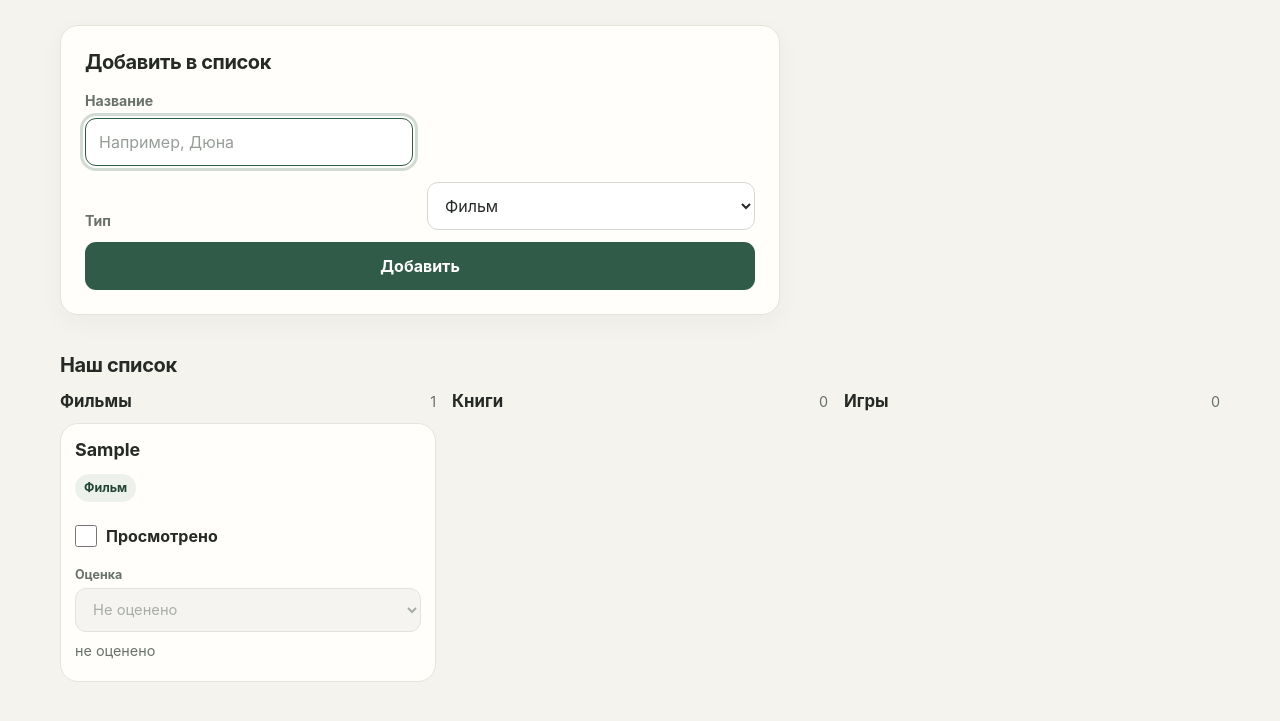
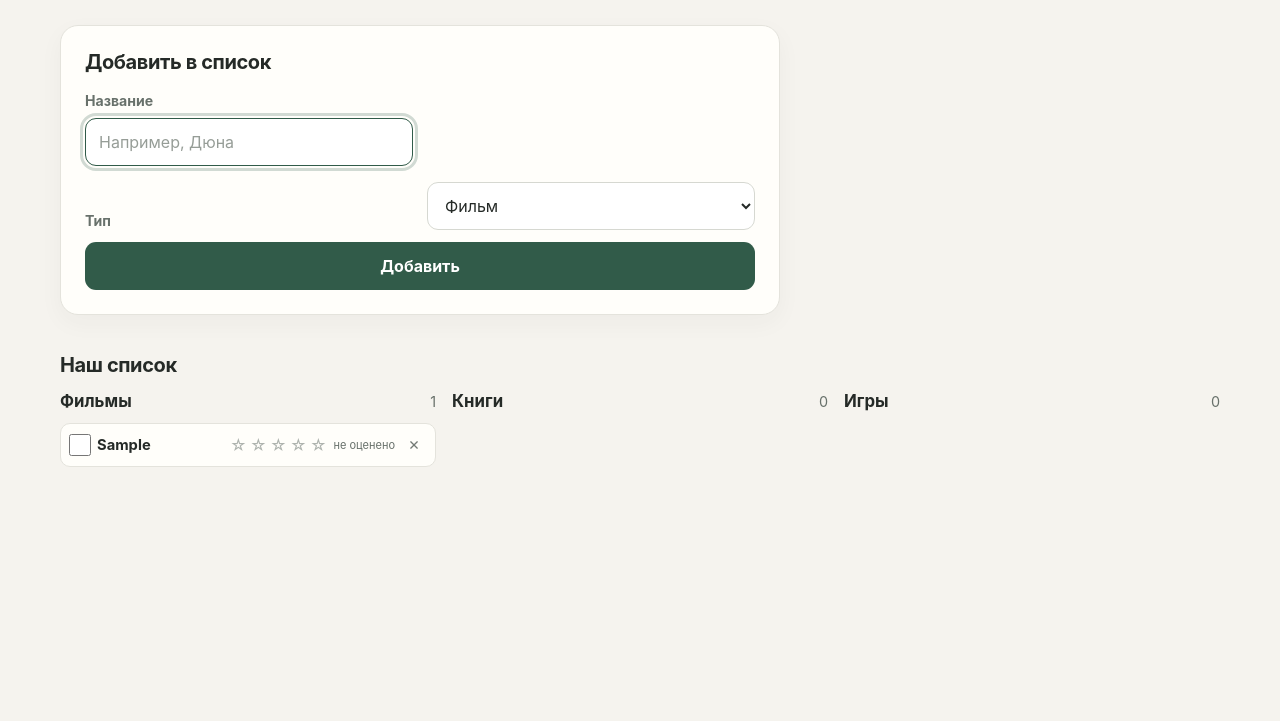
Before and after one commit to nurbayevkin-dev/dz-urok9-ainur-askerbekova, a plain HTML site: page index.html in a window 1280 px wide. Both pictures are taken after typing "Sample" into the empty fields and a click on the button "Добавить". Shown: the part 165-886 px from the top of the page. After the commit the page ends 800 px from the top, so only its background shows below. Drawn offline with Linux system fonts and the light colour scheme.

Commit message:
Компактные строки и удаление

```diff
--- a/script.js
+++ b/script.js
@@ -57,12 +57,9 @@
         const title = document.createElement("h4");
         title.className = "item-title";
         title.textContent = item.title;
-        const typeLabel = document.createElement("span");
-        typeLabel.className = "type-label";
-        typeLabel.textContent = typeNames[type];
         const top = document.createElement("div");
         top.className = "item-top";
-        top.append(title, typeLabel);
+        top.append(title);
 
         const completionLabel = document.createElement("label");
         completionLabel.className = "completion-control";
@@ -76,49 +73,47 @@
           saveItems();
           render();
         });
-        completionLabel.append(checkbox, document.createTextNode(labels[type]));
+        completionLabel.append(checkbox);
 
-        const ratingLabel = document.createElement("label");
-        ratingLabel.className = "control-label";
-        ratingLabel.textContent = "Оценка";
-        const rating = document.createElement("select");
-        rating.setAttribute("aria-label", `Оценка: ${item.title}`);
-        rating.disabled = !item.completed;
-        const none = document.createElement("option");
-        none.value = "";
-        none.textContent = "Не оценено";
-        none.selected = item.rating === null;
-        rating.append(none);
+        const rating = document.createElement("div");
+        rating.className = `star-rating${item.completed ? " is-active" : " is-disabled"}`;
+        rating.setAttribute("role", "group");
+        rating.setAttribute("aria-label", `Оценка для «${item.title}»`);
         for (let star = 1; star <= 5; star += 1) {
-          const option = document.createElement("option");
-          option.value = String(star);
-          option.textContent = `${star} ${star === 1 ? "звезда" : star < 5 ? "звезды" : "звёзд"}`;
-          option.selected = item.rating === star;
-          rating.append(option);
+          const button = document.createElement("button");
+          button.type = "button";
+          button.className = "star-button";
+          button.textContent = star <= (item.rating || 0) ? "★" : "☆";
+          button.disabled = !item.completed;
+          button.setAttribute("aria-label", `${star} ${star === 1 ? "звезда" : star < 5 ? "звезды" : "звёзд"}`);
+          button.setAttribute("aria-pressed", String(item.rating === star));
+          button.addEventListener("click", () => {
+            item.rating = star;
+            saveItems();
+            render();
+          });
+          rating.append(button);
         }
-        rating.addEventListener("change", () => {
-          item.rating = rating.value ? Number(rating.value) : null;
+        const ratingView = document.createElement("span");
+        ratingView.className = "rating-view";
+        ratingView.textContent = item.rating === null ? "не оценено" : "";
+
+        const remove = document.createElement("button");
+        remove.type = "button";
+        remove.className = "delete-button";
+        remove.textContent = "✕";
+        remove.setAttribute("aria-label", `Удалить «${item.title}»`);
+        remove.addEventListener("click", () => {
+          if (!window.confirm("Удалить?")) return;
+          items = items.filter((entry) => entry.id !== item.id);
           saveItems();
           render();
         });
-        const ratingView = document.createElement("p");
-        ratingView.className = "rating-view";
-        if (item.rating === null) ratingView.textContent = "не оценено";
-        else {
-          const stars = document.createElement("span");
-          stars.className = "stars";
-          stars.setAttribute("aria-label", `${item.rating} из 5 звёзд`);
-          stars.textContent = "★".repeat(item.rating) + "☆".repeat(5 - item.rating);
-          ratingView.append(stars);
-        }
 
         const controls = document.createElement("div");
         controls.className = "item-controls";
-        const ratingGroup = document.createElement("div");
-        ratingGroup.className = "control-group";
-        ratingGroup.append(ratingLabel, rating, ratingView);
-        controls.append(completionLabel, ratingGroup);
-        card.append(top, controls);
+        controls.append(completionLabel, top, rating, ratingView, remove);
+        card.append(controls);
         row.append(card);
         lists[type].append(row);
       }
--- a/styles.css
+++ b/styles.css
@@ -56,20 +56,19 @@ input::placeholder { color: #969d97; }
 .column-heading h3 { margin: 0; font-size: 1.05rem; }
 .item-count { color: var(--muted); font-size: .9rem; }
 .empty-state { margin: 0; padding: 22px; border: 1px dashed #c9cec6; border-radius: 16px; color: var(--muted); line-height: 1.5; text-align: center; }
-.items { display: grid; gap: 9px; margin: 0; padding: 0; list-style: none; }
-.item-card { padding: 14px; }
-.item-top { display: flex; flex-direction: column; align-items: flex-start; gap: 4px; }
-.item-title { overflow-wrap: anywhere; margin: 0; font-size: 1.12rem; line-height: 1.35; }
-.type-label { display: inline-flex; align-items: center; min-height: 28px; margin-top: 7px; padding: 3px 9px; border-radius: 999px; background: #edf1eb; color: var(--green-dark); font-size: .78rem; font-weight: 650; }
-.item-controls { display: grid; gap: 9px; margin-top: 12px; }
-.control-group { min-width: 0; }
-.control-label { display: block; margin: 0 0 6px; color: var(--muted); font-size: .78rem; font-weight: 650; }
-.control-group select { min-height: 44px; font-size: .92rem; }
-.completion-control { display: flex; align-items: center; gap: 9px; min-height: 44px; font-weight: 650; cursor: pointer; }
+.items { display: grid; gap: 5px; margin: 0; padding: 0; list-style: none; }
+.item-card { min-height: 44px; padding: 3px 7px; border-radius: 10px; }
+.item-controls { display: grid; grid-template-columns: 24px minmax(0, 1fr) auto auto 28px; align-items: center; gap: 5px; min-height: 36px; }
+.item-top { min-width: 0; }
+.item-title { overflow: hidden; margin: 0; font-size: .92rem; line-height: 1.25; text-overflow: ellipsis; white-space: nowrap; }
+.completion-control { display: flex; align-items: center; justify-content: center; min-height: 36px; cursor: pointer; }
 .completion-control input { flex: 0 0 22px; width: 22px; height: 22px; min-height: 22px; margin: 0; accent-color: var(--green); }
-select:disabled { background: #f1f1ed; color: #848b85; }
-.rating-view { min-height: 25px; margin: 10px 0 0; color: var(--muted); font-size: .9rem; }
-.stars { color: var(--accent); font-size: 1.15rem; letter-spacing: .08em; white-space: nowrap; }
+.star-rating { display: flex; align-items: center; white-space: nowrap; }
+.star-button { width: 20px; min-width: 20px; min-height: 32px; padding: 0; border: 0; border-radius: 4px; background: transparent; color: var(--accent); font-size: 1rem; line-height: 1; cursor: pointer; }
+.star-button:disabled { color: #aeb3ae; cursor: default; }
+.rating-view { color: var(--muted); font-size: .69rem; white-space: nowrap; }
+.delete-button { width: 28px; min-width: 28px; min-height: 36px; padding: 0; border: 0; background: transparent; color: #737a74; font-size: .86rem; cursor: pointer; }
+.delete-button:hover { color: #a33d32; }
 
 @media (max-width: 480px) {
   .page { width: min(100% - 28px, 1160px); padding-top: 32px; }
@@ -77,6 +76,11 @@ select:disabled { background: #f1f1ed; color: #848b85; }
   #add-form { grid-template-columns: 1fr; gap: 7px; }
   .title-field, .field-hint, .add-button { grid-column: 1; }
   #type { margin-bottom: 5px; }
-  .item-card { padding: 16px; }
+  .item-card { padding: 3px 5px; }
+  .item-controls { grid-template-columns: 23px minmax(25px, 1fr) auto auto 26px; gap: 3px; }
+  .item-title { font-size: .85rem; }
+  .star-button { width: 18px; min-width: 18px; font-size: .94rem; }
+  .rating-view { font-size: .64rem; }
+  .delete-button { width: 26px; min-width: 26px; }
   .columns { grid-template-columns: 1fr; gap: 22px; }
 }
```
Also changed, not shown: 1 other file.
